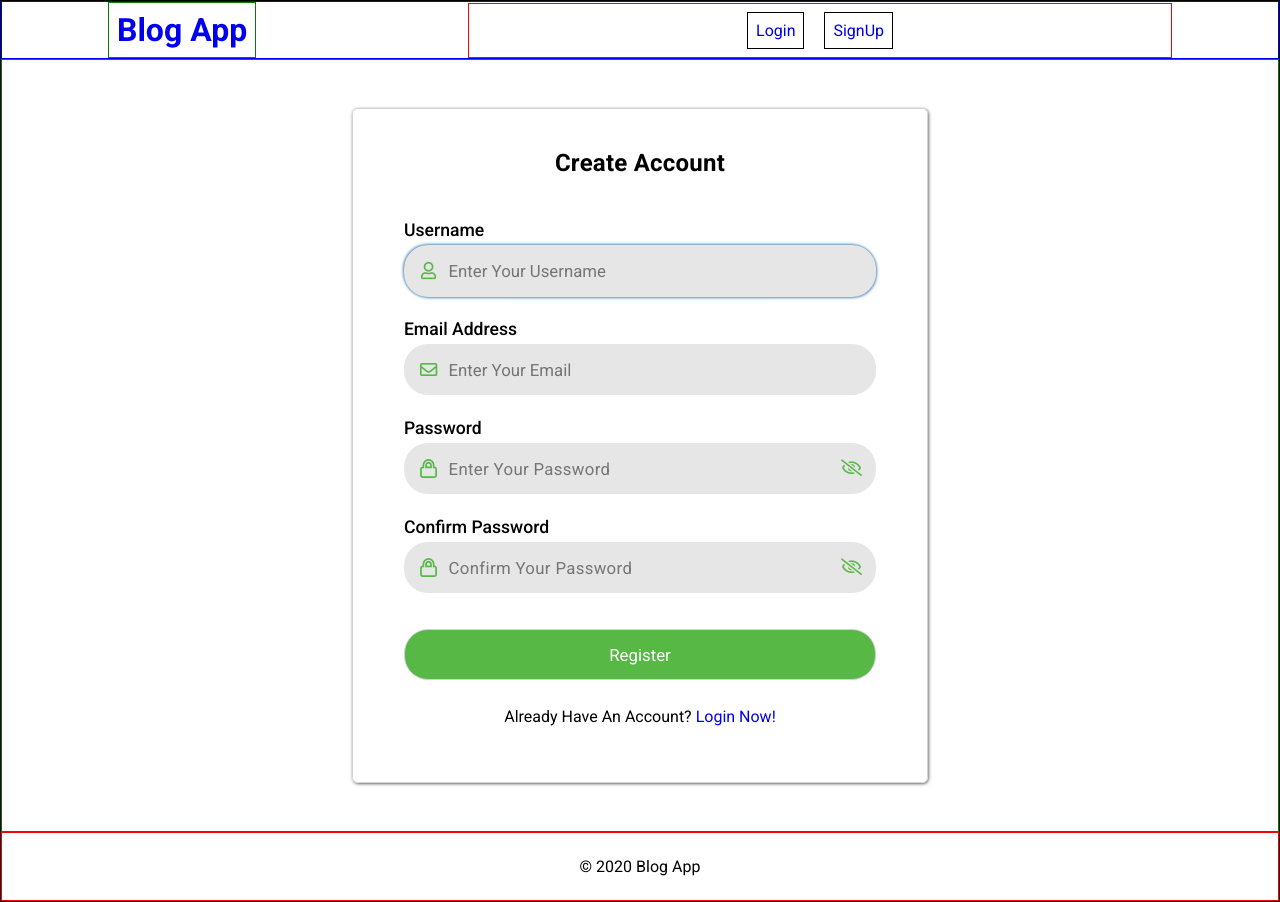
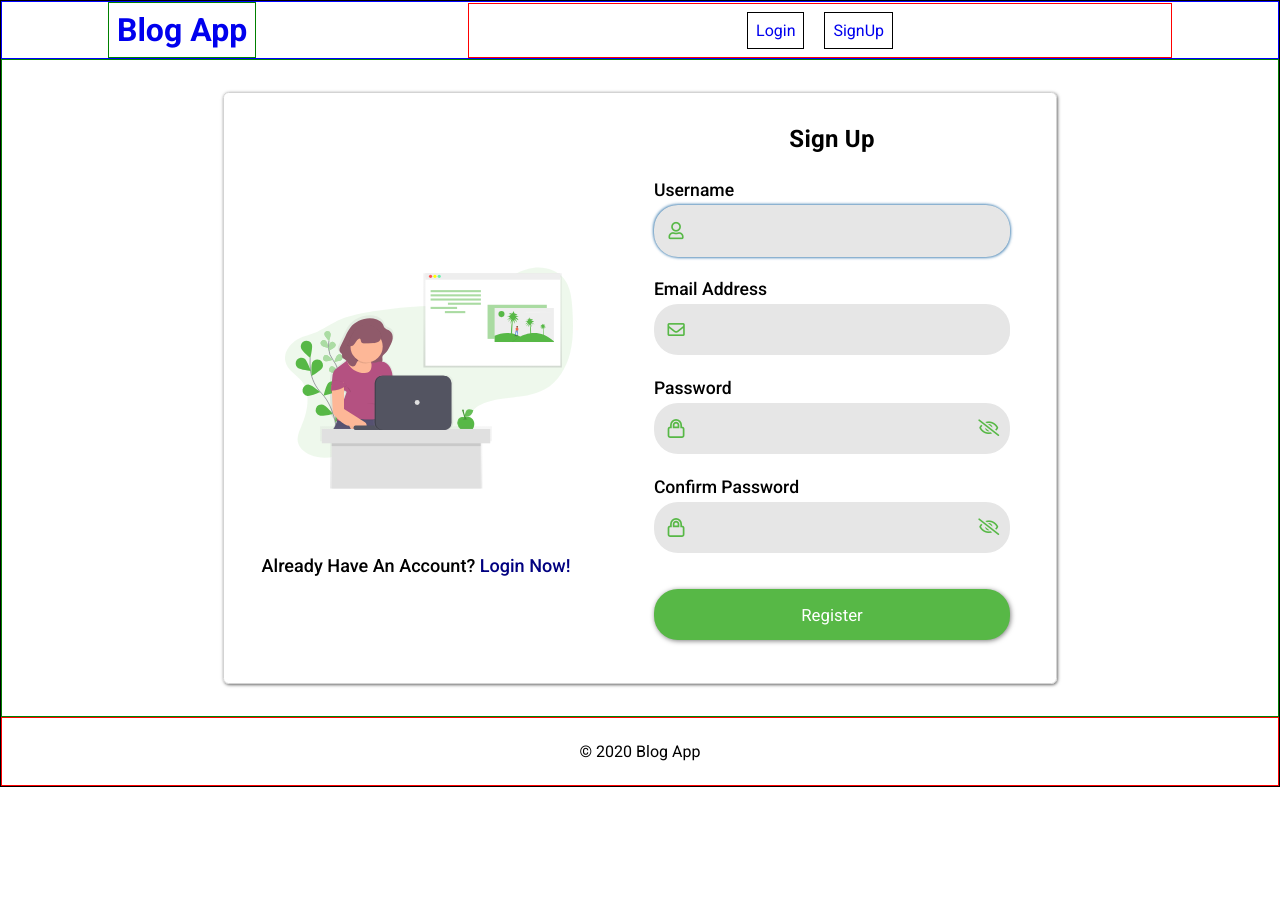
Before and after one commit to Seth250/blog-app, a Django app: page /signup/ in a window 1280 px wide. After the commit the page ends 787 px from the top, so only its background shows below. Run offline with Django 3.2, Linux system fonts and the light colour scheme; some libraries are stand-ins or nearby versions.

Commit message:
refactored signup form

```diff
--- a/accounts/forms.py
+++ b/accounts/forms.py
@@ -10,7 +10,7 @@ class UserSignUpForm(UserCreationForm):
 		widget=forms.TextInput(
 			attrs={
 				'class': 'text-input standard-input',
-				'placeholder': 'Enter Your Username'
+				# 'placeholder': 'Enter Your Username'
 			}
 		),
 		label_suffix=""
@@ -23,7 +23,7 @@ class UserSignUpForm(UserCreationForm):
 		widget=forms.TextInput(
 			attrs={
 				'class': 'text-input standard-input',
-				'placeholder': 'Enter Your Email'
+				# 'placeholder': 'Enter Your Email'
 			}
 		),
 	)
@@ -36,7 +36,7 @@ class UserSignUpForm(UserCreationForm):
         	attrs={
         		'autocomplete': 'new-password',
         		'class': 'text-input password-input',
-				'placeholder': 'Enter Your Password'
+				# 'placeholder': 'Enter Your Password'
         	}
         ),
 	)
@@ -49,7 +49,7 @@ class UserSignUpForm(UserCreationForm):
 	    	attrs={
 	    		'autocomplete': 'new-password',
 	    		'class': 'text-input password-input',
-				'placeholder': 'Confirm Your Password'
+				# 'placeholder': 'Confirm Your Password'
 	    	}
 	    )
 	)
--- a/accounts/static/accounts/css/styles.css
+++ b/accounts/static/accounts/css/styles.css
@@ -1,72 +1,115 @@
 .container{
+	/* --box-border-radius: 0.35rem;
+	--sd-border-radius: 1.5rem;
+	padding: 1rem 0;
+	border: 2px solid orange; */
 	--box-border-radius: 0.35rem;
 	--sd-border-radius: 1.5rem;
-	padding: 1rem 0;
-	/* border: 2px solid orange; */
+	display: flex;
+	border: 1px solid lightgrey;
+	border-radius: var(--box-border-radius);
+	box-shadow: 0.05rem 0.06rem 0.2rem 0 rgba(0, 0, 0, 0.6);
 }
 
-.form-container{
-	border: 1px solid lightgrey;
-	border-radius: var(--box-border-radius);
+.col-1{
+	border-top-left-radius: inherit;
+	border-bottom-left-radius: inherit;
+	/* border: 1px solid green; */
+	/* border-right: 1px solid lightgrey; */
+	width: 30vw;
+	/* background: #f9f9f9; */
+	display: flex;
+	flex-direction: column;
+	justify-content: center;
+	align-items: center;
+}
+
+.image-container{
+	text-align: center;
+	width: 100%;
+	height: 60%;
+	/* border: 1px solid blue; */
+}
+
+.signup-svg{
+	width: 75%;
+	height: 100%;
+	margin-left: 7%;
+	/* border: 1px solid red; */
+}
+
+.login-message{
+	/* border: 1px solid black; */
+	text-align: center;
+	width: 100%;
+	font-size: 113%;
+	font-weight: 500;
+}
+
+.login-message a{
+	color: navy;
+}
+
+.col-2{
 	padding: 1.5em;
-	width: 45vw;
-	box-shadow: 0.05rem 0.06rem 0.2rem 0 rgba(0, 0, 0, 0.6);
-	/*align-items: center;*/
+	/* width: 45vw; */
+	width: 35vw;
 }
 
 @media only screen and (max-width: 1024px){
-	.form-container{
+	.col-2{
 		width: 68vw;
 		padding: 1em;
 	}
 }
 
 @media only screen and (max-width: 767px){
-	.form-container{
+	.col-2{
 		width: 84vw;
 	}
 }
 
 @media only screen and (max-width: 480px){
-	.form-container{
+	.col-2{
 		width: 94vw;
 		padding: 0.5em;
 	}
 }
 
 @media only screen and (min-width: 1920px){
-	.form-container{
+	.col-2{
 		width: 40vw;
 	}
 }
 
-.form-top,
-.form-bottom{
+.col-2__heading {
 	/* border: 1px solid lightgrey; */
 	text-align: center;
-	padding: 1em;
-	margin-bottom: 1em;
+	padding: 0.5em;
 }
 
-.form-top h2{
+.col-2__heading h2{
 	/* border: 1px solid blue; */
-	/* text-transform: capitalize; */
-	/* font-size: 140%; */
+	text-transform: capitalize;
 	letter-spacing: 0.01em;
 	/* color: #57b846; */
 }
 
 @media only screen and (max-width: 767px){
-	.form-top,
-	.form-bottom{
+	.col-2__heading{
 		padding: 1em 0.5em;
 		/* margin-bottom: 0.5em; */
 	}
 
-	.form-top h2{
+	.col-2_heading h2{
 		font-size: 130%;
 		letter-spacing: 0;
 	}
+}
+
+.form-container{
+	/* border: 1px solid black; */
+	padding: 0.5em 0;
 }
 
 .form-row{
@@ -85,9 +128,11 @@
 	width: var(--box-width);
 	list-style: none;
 	color: firebrick;
-	padding-bottom: 1em;
+	padding-top: 0.1em;
+	text-align: center;
 	font-weight: 500;
-	font-size: 110%;
+	font-size: 102%;
+	/* letter-spacing: 0.01em; */
 }
 
 .form-row label{
@@ -120,7 +165,6 @@
 	/* border: 1px solid lightgrey; */
 	/* border-radius: var(--box-border-radius); */
 	border-radius: var(--sd-border-radius);
-	/*padding: 0.1rem 0;*/
 	height: var(--box-height);
 	width: var(--box-width);
 	background: #e6e6e6;
@@ -144,7 +188,7 @@
 .input-container > i:nth-child(1){
 	font-size: 108%;
 	/* width: 8.5%; */
-	width: 9.5%;
+	width: 11.5%;
 	padding-left: 1%;
 	border-radius: var(--sd-border-radius) 0 0 var(--sd-border-radius);
 }
@@ -152,7 +196,7 @@
 .password-toggler{
 	/* border: 1px solid red; */
 	height: var(--el-height);
-	width: 9.5%;
+	width: 11%;
 	padding-right: 1%;
 	cursor: pointer;
 	border-radius: 0 var(--sd-border-radius) var(--sd-border-radius) 0;
@@ -206,12 +250,12 @@
 }
 
 .password-input{
-	width: 81.5%;
+	width: 78%;
 	letter-spacing: 0.02em;
 }
 
 .standard-input{
-	width: 91%;
+	width: 89%;
 	border-radius: 0 var(--sd-border-radius) var(--sd-border-radius) 0;
 }
 
@@ -243,14 +287,15 @@
 .submit-button{
 	width: var(--box-width);
 	height: var(--box-height);
-	border: 1px solid lightgrey;
+	border: none;
 	border-radius: var(--sd-border-radius);
 	font: 1.05em var(--primary-font-family);
-	/* background: #2762BC;
-	color: white; */
+	/* background: #2762BC; */
 	margin-top: 0.8em;
 	background: #57b846;
 	color: white;
+	box-shadow: 0.05rem 0.06rem 0.3rem 0 rgba(0, 0, 0, 0.5);
+	cursor: pointer;
 }
 
 @media only screen and (max-width: 767px){
--- a/accounts/templates/accounts/login.html
+++ b/accounts/templates/accounts/login.html
@@ -45,8 +45,12 @@
 				<div class="form-row">
 					<button type="submit" class="submit-button">Login</button>
 				</div>
-				<!-- <button type="submit">Login</button> -->
 			</form>
+			<div class="form-bottom">
+				<p>
+					Don't Have an Account? <a href="{% url 'accounts:login' %}">Signup Now!</a>
+				</p>
+			</div>
 		</div>
 	</div>
 {% endblock content %}
--- a/accounts/templates/accounts/signup.html
+++ b/accounts/templates/accounts/signup.html
@@ -10,31 +10,26 @@
 
 {% block content %}
 	<div class="container">
-<!-- 		<div class="form-container">
-			<form method="POST">
-				{% csrf_token %}
-				<fieldset>
-					<legend class="form-legend">Create An Account</legend>
-					{% for field in form %}
-						{{ field.errors }}
-						<div>
-							{{ field.label_tag }}
-							{{ field }}
+		<div class="col-1">
+			<div class="image-container">
+				<img src="{% static 'accounts/img/signup.svg' %}" alt="signup svg" class="signup-svg">
 			</div>
-				{% endfor %}
-				</fieldset>
-				<button type="submit">SignUp</button>
-			</form>
-		</div> -->
+			<div class="login-message">
+				<p>
+					Already Have An Account?
+					<a href="{% url 'accounts:login' %}">Login Now!</a>
+				</p>
+			</div>
+		</div>
+		<div class="col-2">
+			<div class="col-2__heading">
+				<h2>Sign up</h2>
+			</div>
 			<div class="form-container">
-			<div class="form-top">
-				<h2>Create Account</h2>
-			</div>
 				<form method="POST">
 					{% csrf_token %}
 					{% for field in form %}
 						<div class="form-row">
-						{{ field.errors }}
 							{{ field.label_tag }}
 							<div class="input-container" tab-index="0">
 								{% if 'password' in field.name %}
@@ -48,16 +43,13 @@
 									{{ field }}
 								{% endif %}
 							</div>
+							{{ field.errors }}
 						</div>
 					{% endfor %}
 					<div class="form-row">
 						<button type="submit" class="submit-button">Register</button>
 					</div>
 				</form>
-			<div class="form-bottom">
-				<p>
-					Already Have An Account? <a href="{% url 'accounts:login' %}">Login Now!</a>
-				</p>
 			</div>
 		</div>
 	</div>
```
Also changed, not shown: accounts/static/accounts/img/signup.svg (added), accounts/static/accounts/img/signup2.svg (added). Lines whose indentation alone changed are shown as unchanged.
